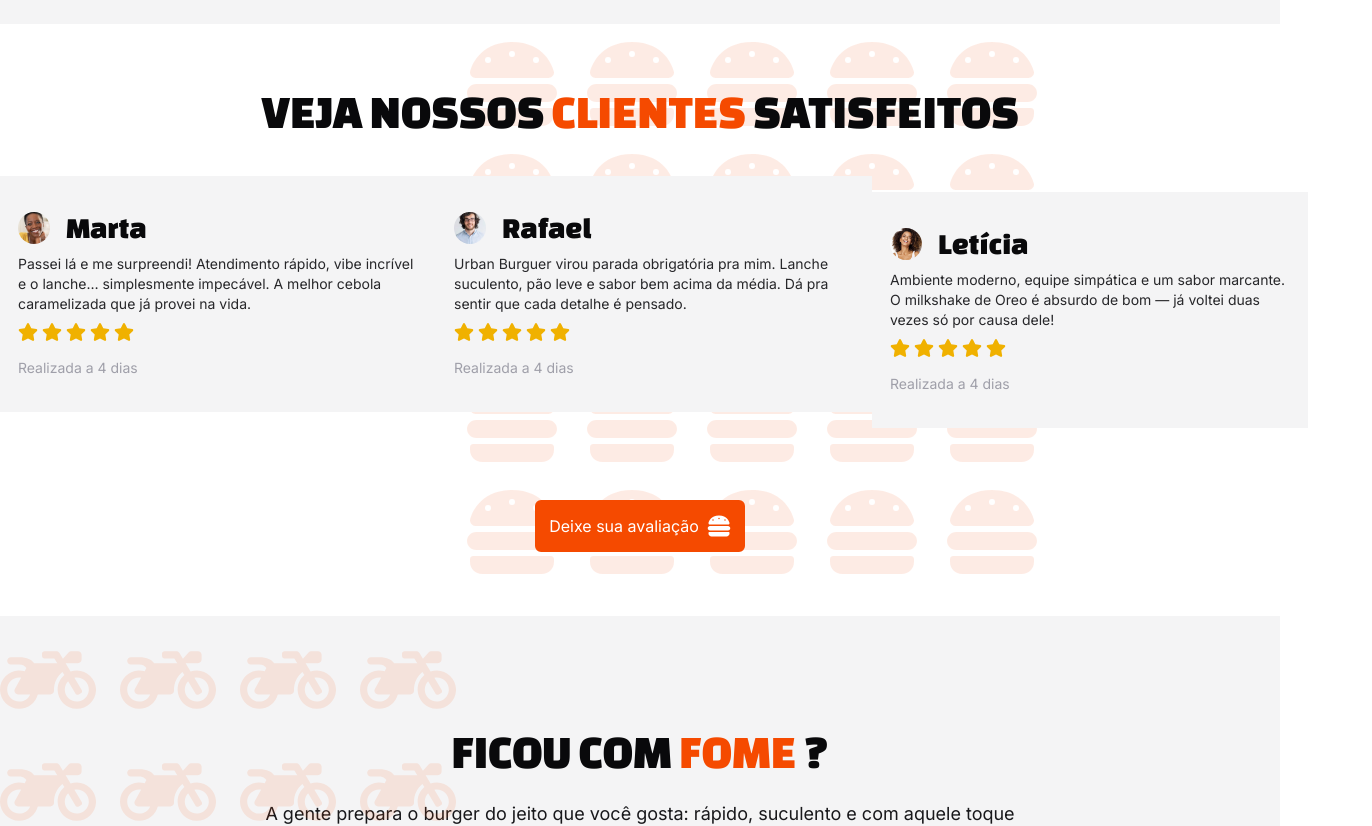
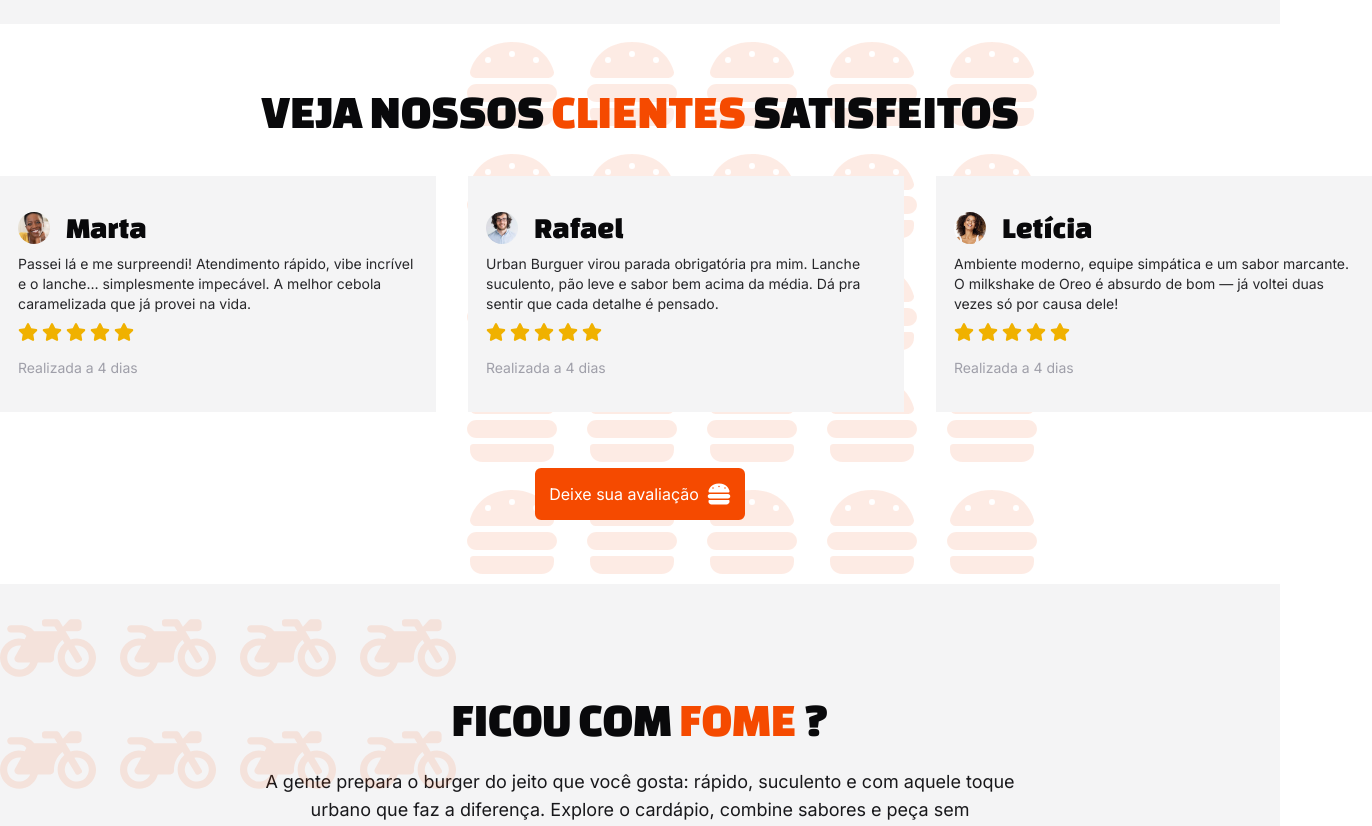
Before and after one commit to devnkz/urbanBurguer, a Next.js app: page / in a window 1280 px wide. Shown: the part 2780-3606 px from the top of the page, 1372 px wide, since content can reach past the window. Built offline with nearby package versions, Linux system fonts and the light colour scheme.

Commit message:
mais algumas correcoes feitas

```diff
--- a/app/page.tsx
+++ b/app/page.tsx
@@ -292,7 +292,7 @@ export default function Home() {
               SATISFEITOS
             </h1>
 
-            <div className="flex flex-col space-y-8 xl:flex-row justify-between items-center w-full py-10">
+            <div className="flex flex-col space-y-8 xl:space-y-0 xl:flex-row gap-8 justify-between items-center w-full py-10">
               {reviewsUsers.map((review) => (
                 <div
                   key={review.id}
```
